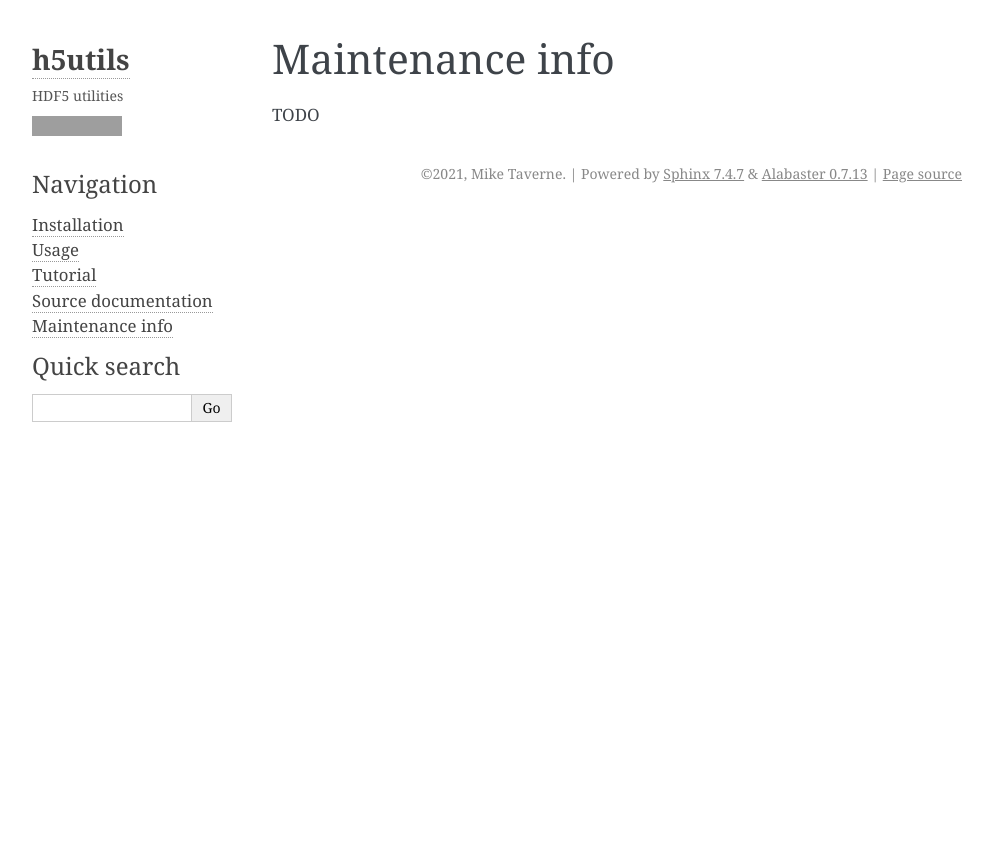
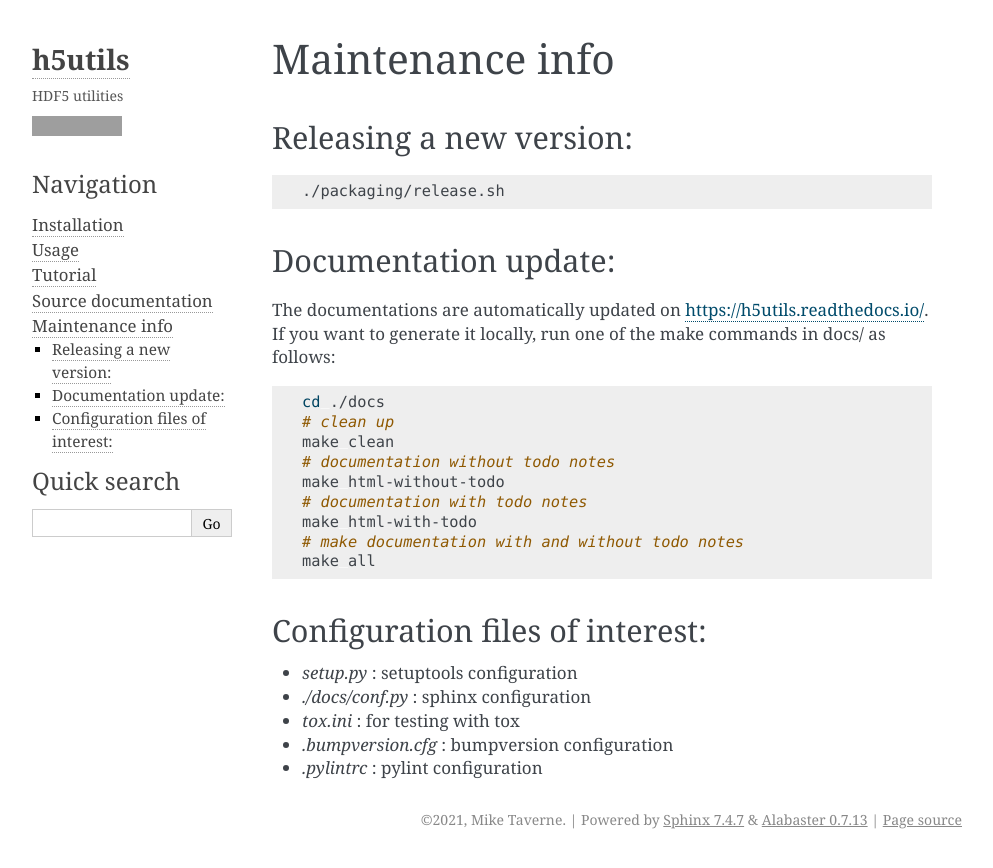
Before and after one commit to mtav/h5utils, a Sphinx documentation site: the page built from docs/maintenance.rst, in a window 1280 px wide. Shown: the top 868 px of the page, without its empty margins (148-1141 px from the left). Built offline with Sphinx 7.4.7, drawn with Linux system fonts in a browser that asks for light colours; grey boxes are pictures that could not be loaded.

Commit message:
doc update

```diff
--- a/docs/installation.rst
+++ b/docs/installation.rst
@@ -1,4 +1,7 @@
 ============
 Installation
 ============
-TODO
+
+.. code:: bash
+
+	pip install h5utils
--- a/docs/maintenance.rst
+++ b/docs/maintenance.rst
@@ -1,4 +1,37 @@
 ================
 Maintenance info
 ================
-TODO
+
+Releasing a new version:
+========================
+
+.. code:: bash
+
+	./packaging/release.sh
+
+Documentation update:
+=====================
+
+The documentations are automatically updated on https://h5utils.readthedocs.io/.
+If you want to generate it locally, run one of the make commands in docs/ as follows:
+
+.. code:: bash
+
+        cd ./docs
+        # clean up
+        make clean
+        # documentation without todo notes
+        make html-without-todo
+        # documentation with todo notes
+        make html-with-todo
+        # make documentation with and without todo notes
+        make all
+
+Configuration files of interest:
+================================
+
+* *setup.py* : setuptools configuration
+* *./docs/conf.py* : sphinx configuration
+* *tox.ini* : for testing with tox
+* *.bumpversion.cfg* : bumpversion configuration
+* *.pylintrc* : pylint configuration
```
Also changed, not shown: docs/usage.rst (+11 -1 lines), README.rst (line endings or trailing spaces).
